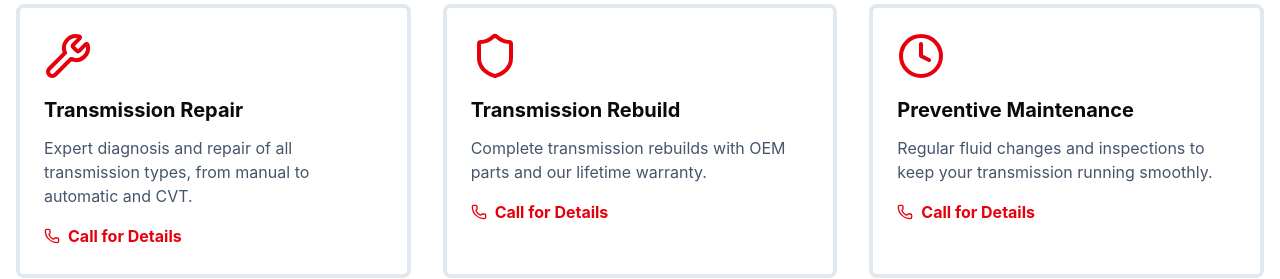
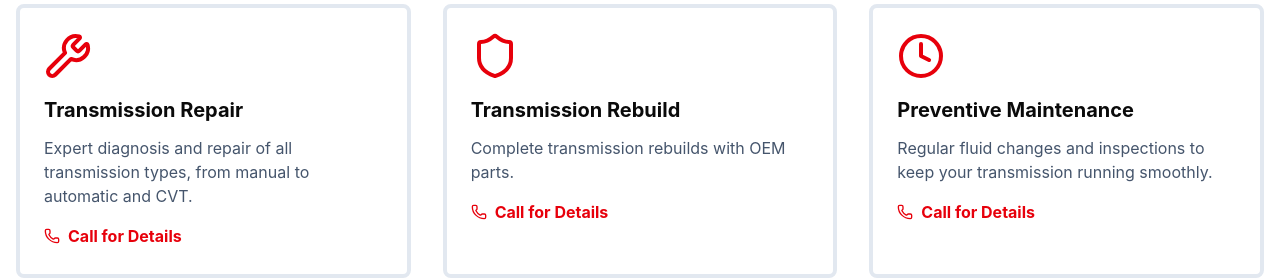
Before and after one commit to Appifynow/fairburntransserv.com, a React (Vite) app in the folder apps/frontend/: page / in a window 1280 px wide. Shown: the part 1220-1499 px from the top of the page. Built offline with nearby package versions, Linux system fonts and the light colour scheme; no server answers.

Commit message:
remove warantee language

```diff
--- a/apps/frontend/src/App.tsx
+++ b/apps/frontend/src/App.tsx
@@ -130,7 +130,7 @@ export default function App() {
               },
               {
                 title: 'Transmission Rebuild',
-                description: 'Complete transmission rebuilds with OEM parts and our lifetime warranty.',
+                description: 'Complete transmission rebuilds with OEM parts.',
                 icon: Shield
               },
               {
@@ -397,7 +397,7 @@ If you’re looking for <strong>reliable, affordable, and experienced auto care<
               <span className="text-slate-500">•</span>
               <span className="flex items-center gap-1">
                 <Shield className="w-4 h-4 text-red-500" />
-                Lifetime Warranty on Rebuilds
+                Warranty on Rebuilds
               </span>
               <span className="text-slate-500">•</span>
               <span className="flex items-center gap-1">
```
